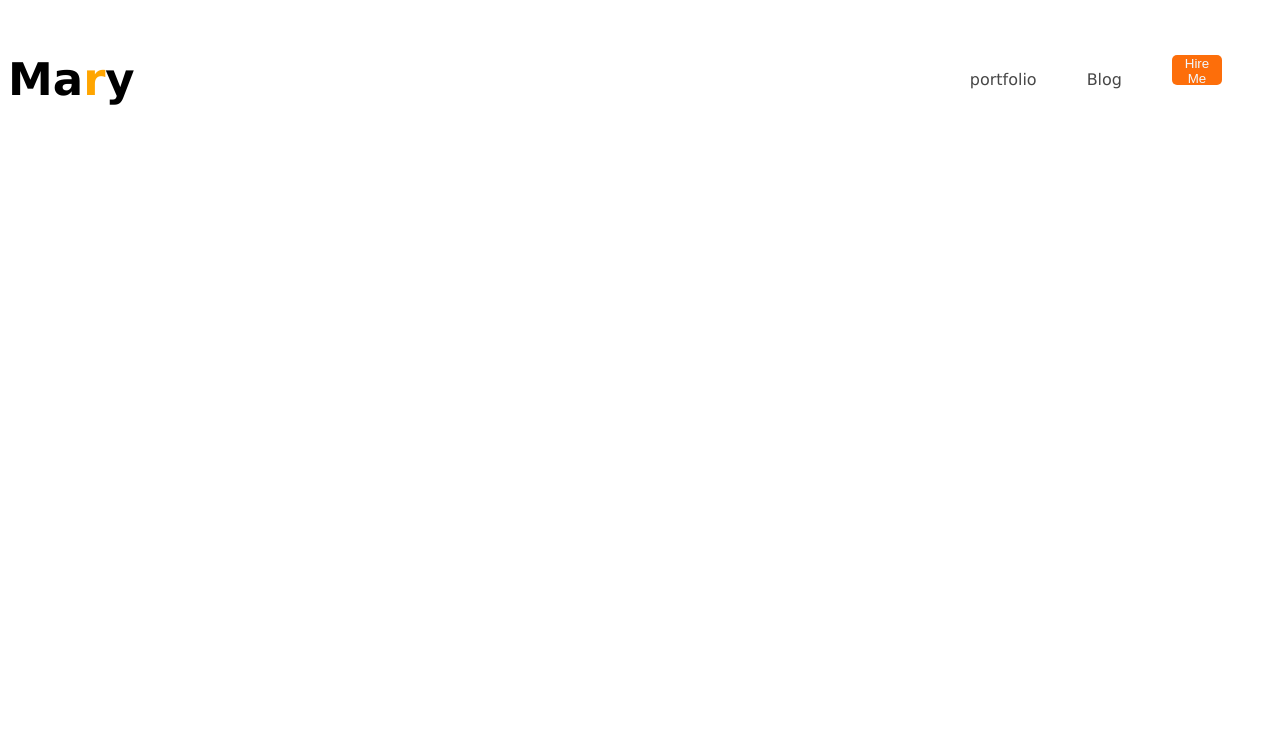
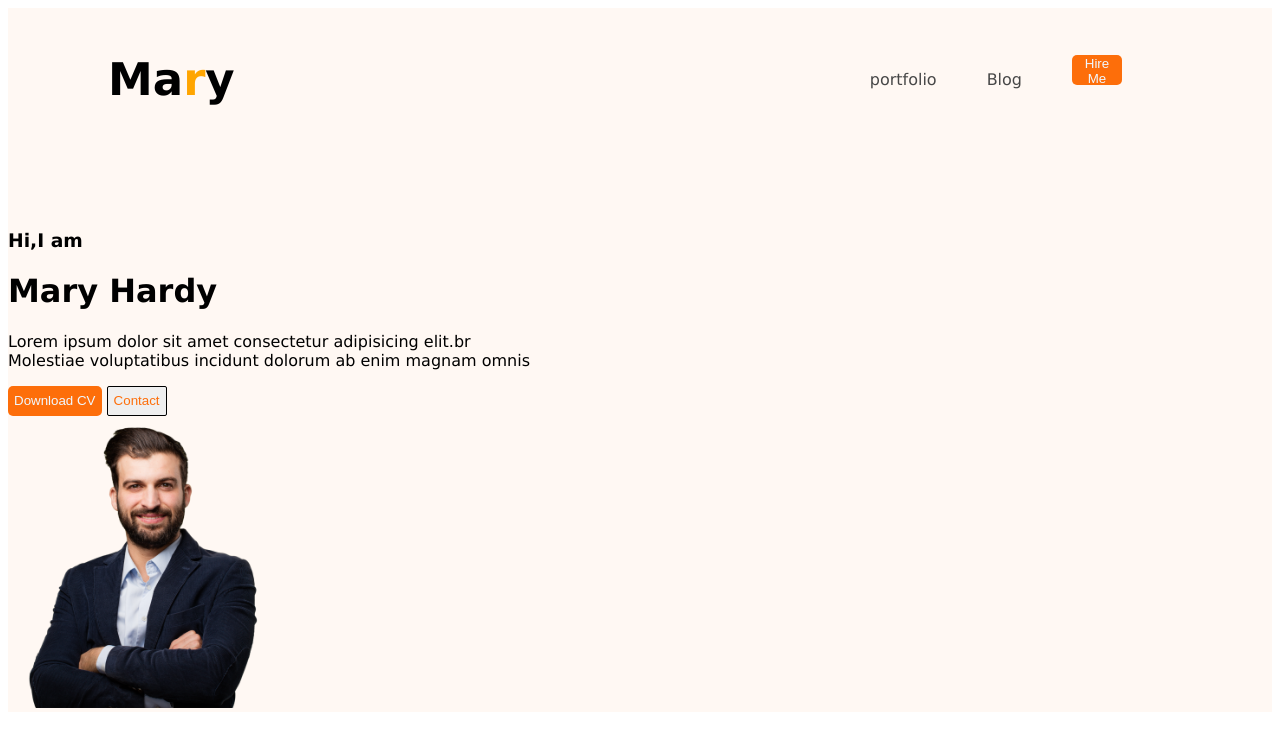
Before and after one commit to samiamitu/developer-portfolio, a plain HTML site: page index.html in a window 1280 px wide. Drawn offline with Linux system fonts and the light colour scheme.

Commit message:
nav and introduction done

```diff
--- a/index.html
+++ b/index.html
@@ -1,5 +1,6 @@
 <!DOCTYPE html>
 <html lang="en">
+
 <head>
     <meta charset="UTF-8">
     <meta name="viewport" content="width=device-width, initial-scale=1.0">
@@ -7,12 +8,32 @@
     <link rel="shortcut icon" href="icons8-portfolio-48.png" type="image/x-icon">
     <link rel="stylesheet" href="portfolio.css">
 </head>
+
 <body>
-    <nav>
-        <h3 class="nav_title">Ma<span class="text_primary">r</span>y</h3>
-        <ul><li class="a">portfolio</li>
-        <li class="a">Blog</li>
-    <li><button class="button_design">Hire Me</button></li></ul>
-    </nav>
+    <header class="header">
+        <nav>
+            <h3 class="nav_title">Ma<span class="text_primary">r</span>y</h3>
+            <ul>
+                <li class="a">portfolio</li>
+                <li class="a">Blog</li>
+                <li><button class="button_design">Hire Me</button></li>
+            </ul>
+        </nav>
+        <div class="banner"></div>
+        <div banner_greeting>
+            <h3>Hi,I am</h3>
+            <h1>Mary Hardy</h1>
+            <p>Lorem ipsum dolor sit amet consectetur adipisicing elit.br <br> Molestiae voluptatibus incidunt dolorum
+                ab enim
+                magnam omnis</p>
+            <button class="banner_button">Download CV</button>
+            <button class="banner_button2">Contact</button>
+        </div>
+        <div >
+            <img class="image" src="images/hardy.png" alt="picture">
+
+        </div>
+    </header>
 </body>
+
 </html>
--- a/portfolio.css
+++ b/portfolio.css
@@ -5,6 +5,7 @@ nav{
     display: flex;
     justify-content: space-between;
     align-items: center;
+    margin: 0 100px;
 }
 .nav_title{
     color: black;
@@ -40,5 +41,33 @@ nav li{
     color: aliceblue;
     margin-bottom:20px;
 
+}
+.header{
+    background-color:  #fff8f3;
+}
+.banner{
+    padding: 30px 30px 30px 150px;
+    display: flex;
+    justify-content: space-between;
 
 }
+.banner_button{
+    background-color: #FD6E0A;
+    color: aliceblue;
+    border: 0px;
+    border-radius: 5px;
+    height: 30px;
+
+}
+.banner_button2{
+    color: #FD6E0A;
+    border: 0px;
+    border-radius: 2px;
+    height: 30px;
+    border: black 1px solid;
+
+}
+.image{
+height: 20%;
+width: 20%;
+}
```
